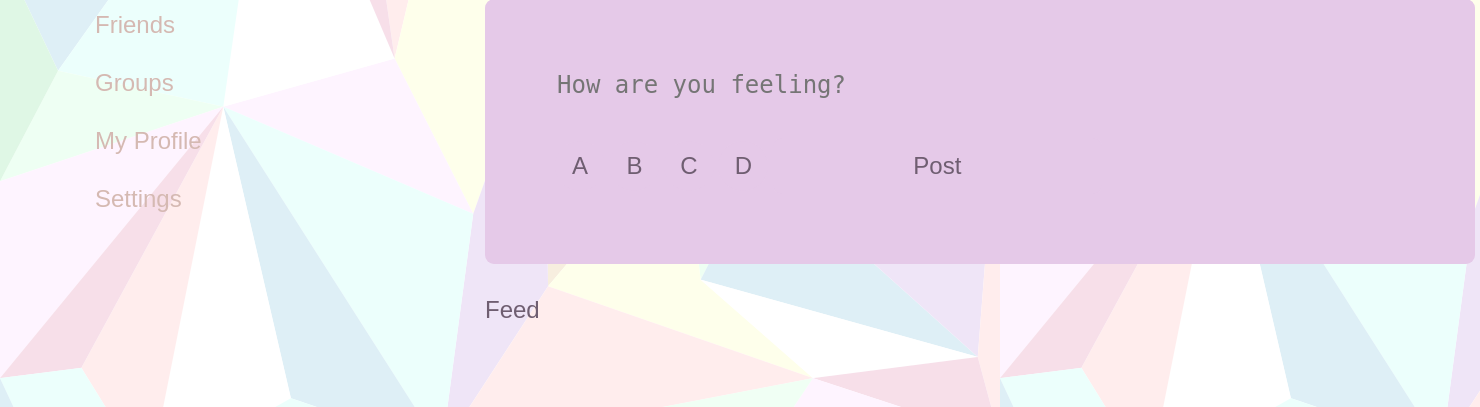
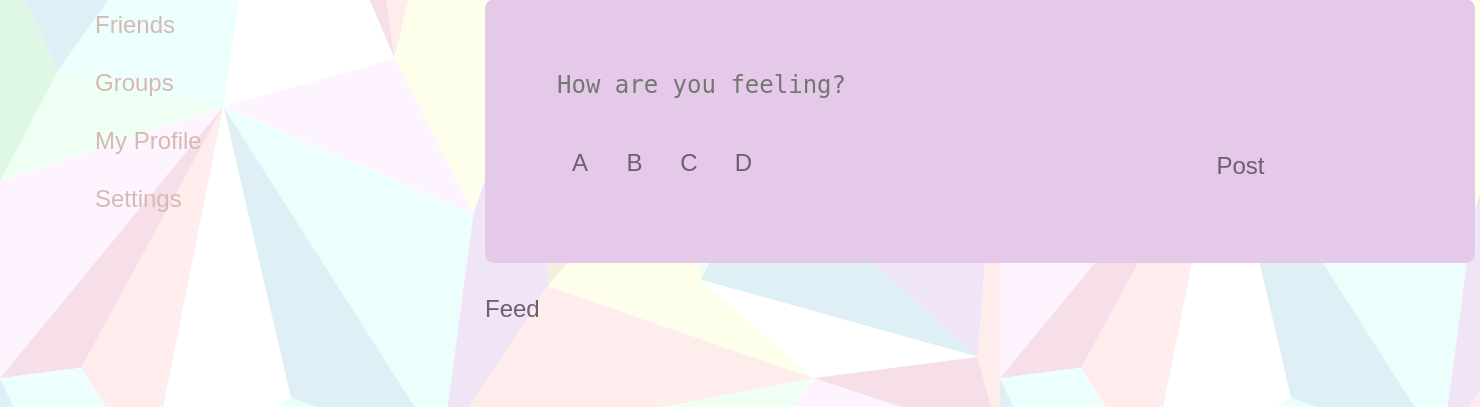
Before and after one commit to evelyn-campbell/Unfold-App, a Django app: page /upload-status/ in a window 1480 px wide. Shown: the part 230-637 px from the top of the page. Run offline with Django 4.2, Linux system fonts and the light colour scheme; the visitor is signed in with stand-in values (Sample User, id 1).

Commit message:
Fix format

```diff
--- a/webapp/templates/core_templates/dashboard.html
+++ b/webapp/templates/core_templates/dashboard.html
@@ -42,7 +42,8 @@
           <button type="button" class="mood">B</button>
           <button type="button" class="mood">C</button>
           <button type="button" class="mood">D</button>
-          <button type="submit">Post</button>
+          <button type="submit" style="float:right">Post</button>
+          <h1 style="visibility: hidden; font-size: 0px">status</h1>
         </form>
       </div>
       <h4>Feed</h4>
```
